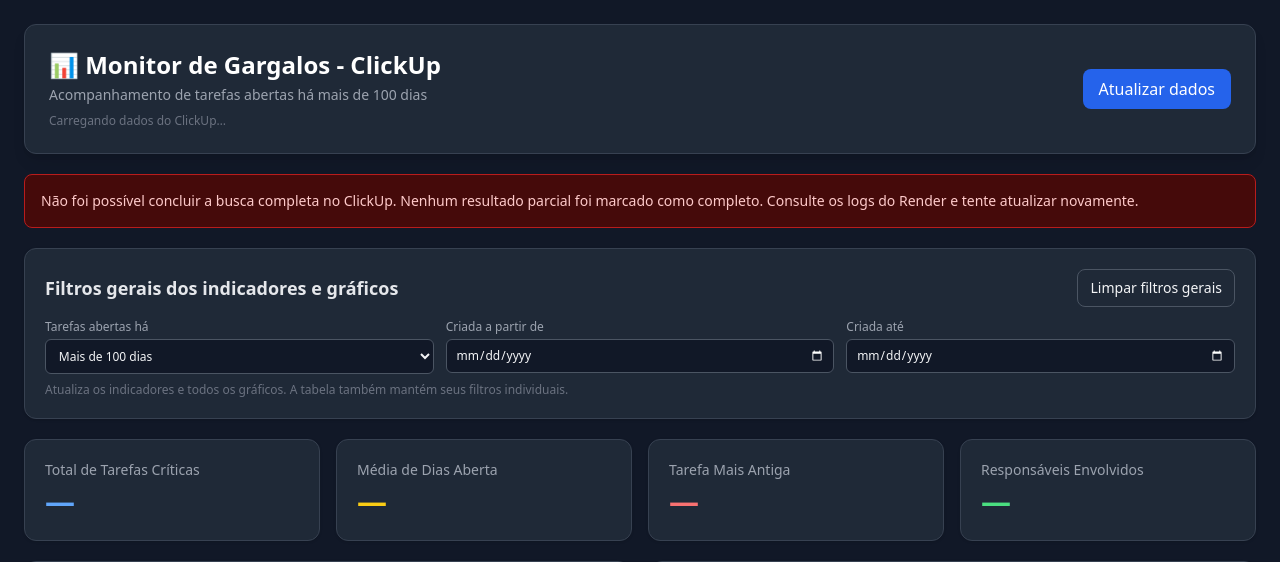
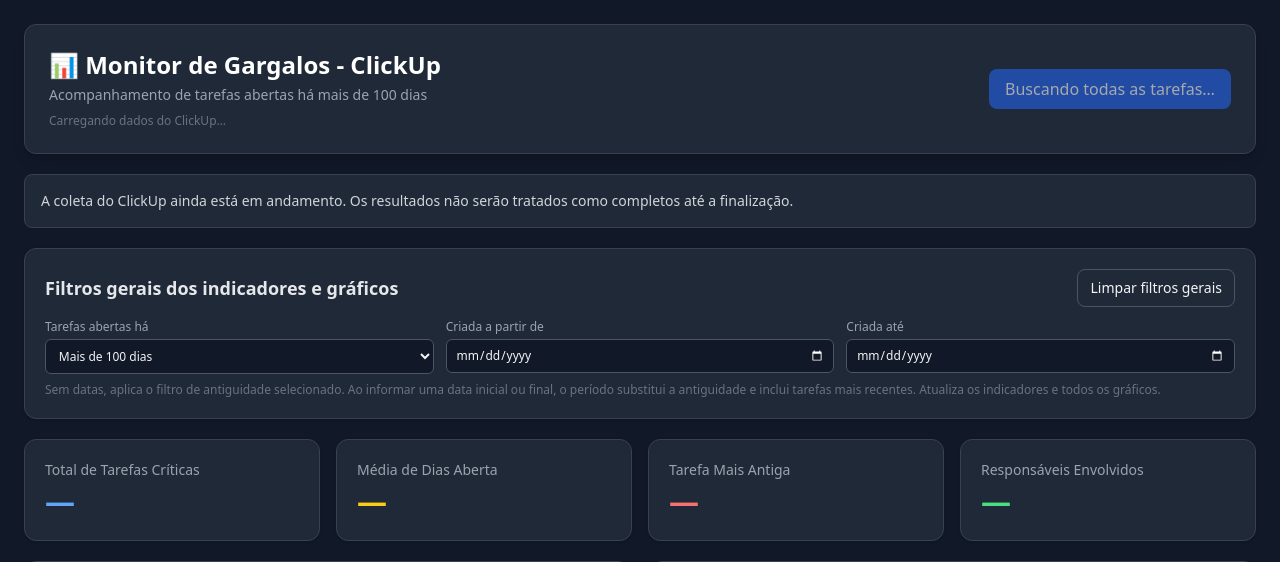
Before and after one commit to MarcosOTestador1/dashboard-clickup, a Flask app: page / in a window 1280 px wide. Shown: the top 562 px of the page. Run offline with Flask 3, Linux system fonts and the light colour scheme; data that the repository does not hold is empty; some libraries are stand-ins or nearby versions.

Commit message:
Add files via upload

```diff
--- a/templates/index.html
+++ b/templates/index.html
@@ -52,7 +52,7 @@
           <input id="filtroGlobalCriacaoAte" class="filter-input mt-1" type="date">
         </label>
       </div>
-      <p class="text-gray-500 text-xs mt-2">Atualiza os indicadores e todos os gráficos. A tabela também mantém seus filtros individuais.</p>
+      <p class="text-gray-500 text-xs mt-2">Sem datas, aplica o filtro de antiguidade selecionado. Ao informar uma data inicial ou final, o período substitui a antiguidade e inclui tarefas mais recentes. Atualiza os indicadores e todos os gráficos.</p>
     </section>
 
     <section class="grid grid-cols-1 sm:grid-cols-2 xl:grid-cols-4 gap-4">
@@ -215,9 +215,14 @@
     const dias = Number(el('filtroGlobalDias').value || 100);
     const de = el('filtroGlobalCriacaoDe').value;
     const ate = el('filtroGlobalCriacaoAte').value;
-    return todasTarefasCriticas.filter(t =>
-      Number(t.dias) > dias && (!de || t.criacao >= de) && (!ate || t.criacao <= ate)
-    );
+    const usaPeriodo = Boolean(de || ate);
+
+    // Ao informar qualquer data, o período substitui o filtro de antiguidade.
+    // Sem datas, mantém o padrão selecionado (mais de 100 dias).
+    return todasTarefasCriticas.filter(t => {
+      if (usaPeriodo) return (!de || t.criacao >= de) && (!ate || t.criacao <= ate);
+      return Number(t.dias) > dias;
+    });
   }
 
   function obterTarefasFiltradas() {
@@ -258,6 +263,12 @@
 
   function atualizarVisaoGlobal() {
     tarefasCriticas = obterTarefasGlobais();
+    const usaPeriodo = Boolean(el('filtroGlobalCriacaoDe').value || el('filtroGlobalCriacaoAte').value);
+    const dias = Number(el('filtroGlobalDias').value || 100);
+    const descricao = usaPeriodo
+      ? 'Tarefas abertas no período de criação selecionado.'
+      : `Somente tarefas com mais de ${dias} dias em aberto.`;
+    document.querySelector('#detalhamentoTitulo + p').textContent = descricao + ' A lista tem rolagem própria para economizar espaço.';
     chartSpaceFilter = '';
     chartClientFilter = null;
     atualizarKpis(tarefasCriticas);
@@ -372,7 +383,11 @@
   }
 
   function processarDashboard(tasks) {
-    todasTarefasCriticas = tasks.filter(t => Number(t.dias) > 100 && !/cancelad|cancelled|canceled|finalizad|conclu|complet|closed|done/i.test(String(t.status || '')));
+    // O backend entrega todas as tarefas abertas; a visão global aplica o
+    // padrão de >100 dias ou, quando informado, o período de criação.
+    todasTarefasCriticas = tasks.filter(t =>
+      !/cancelad|cancelled|canceled|finalizad|conclu|complet|closed|done/i.test(String(t.status || ''))
+    );
     atualizarVisaoGlobal();
   }
 
```
